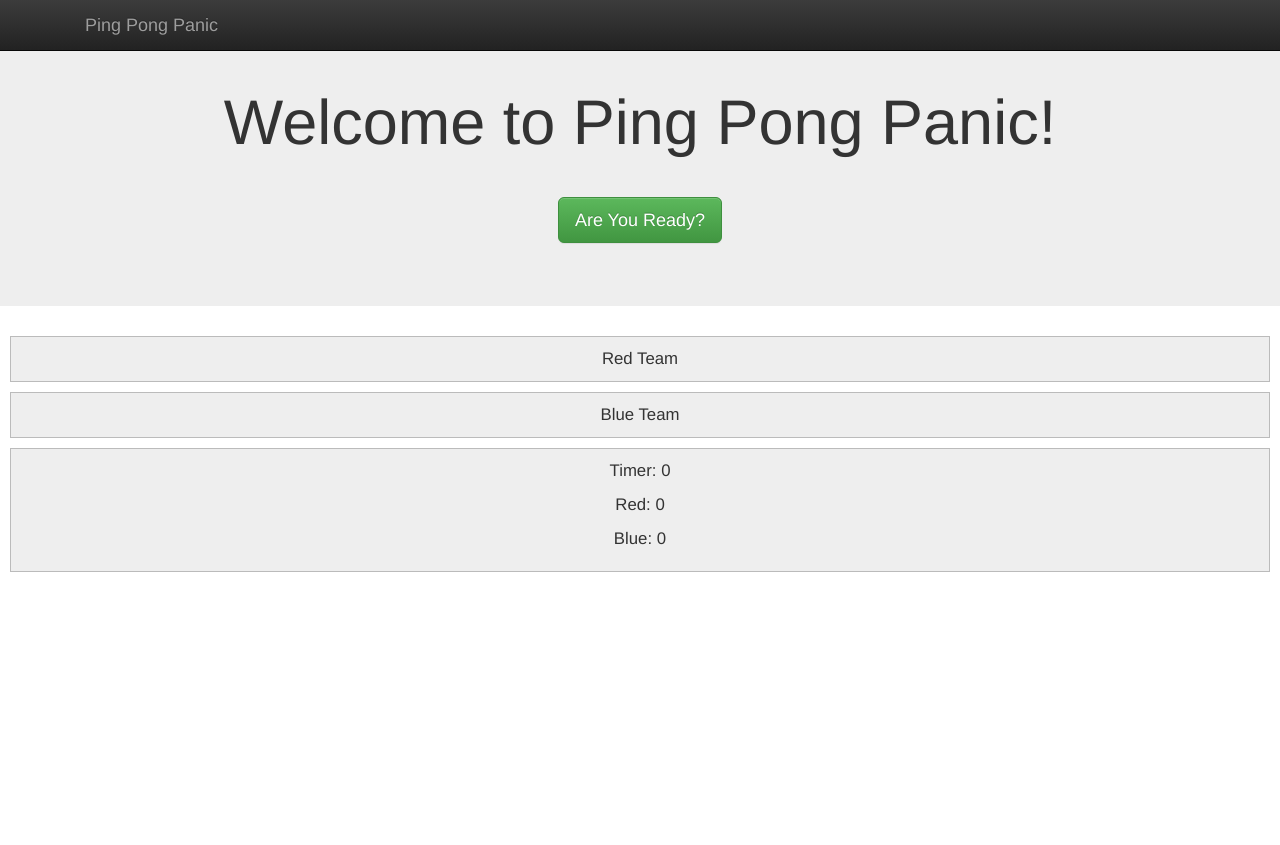
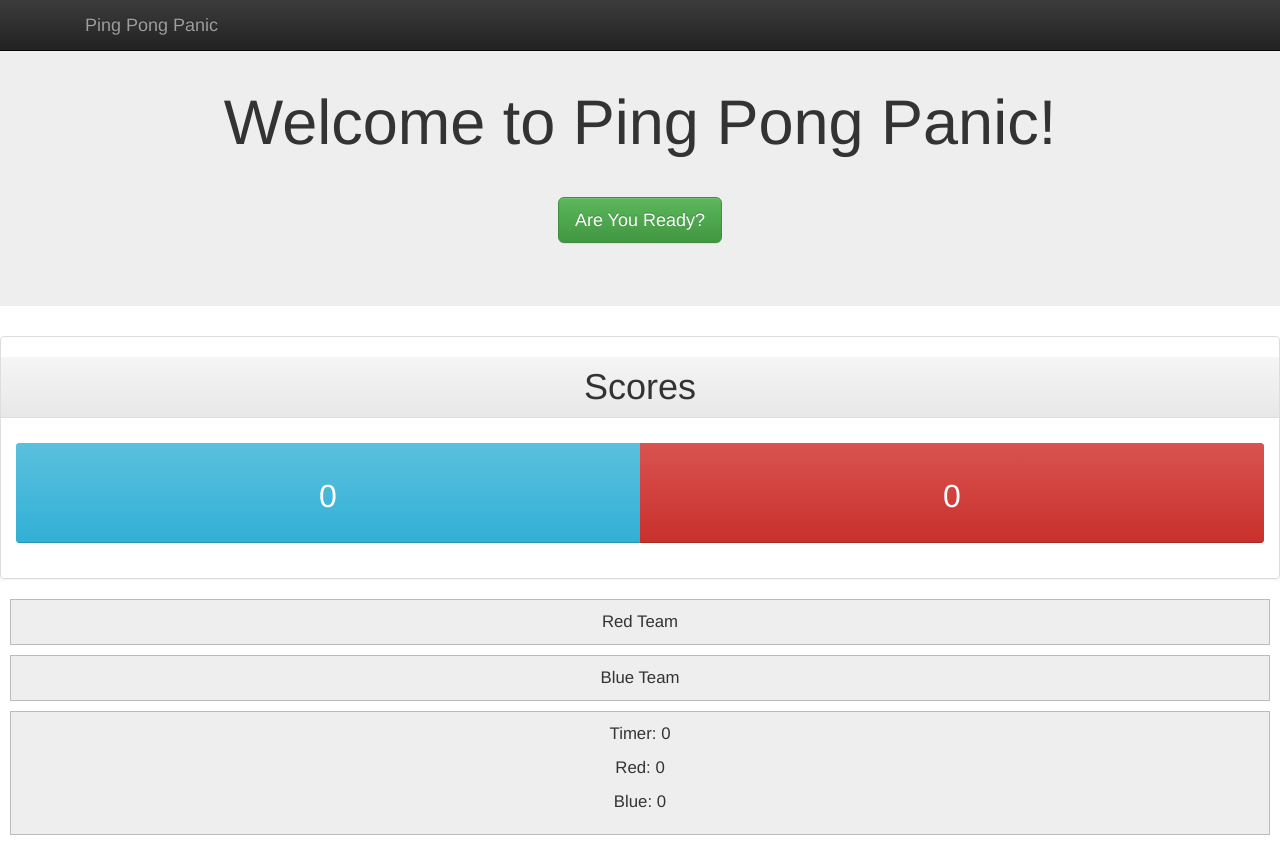
Before and after one commit to RITFIRSTRobotics/2018-scoreboard, a React (Create React App) app: page / in a window 1280 px wide. Before the commit the page ends 800 px from the top, so only its background shows below. Built offline with nearby package versions, Linux system fonts and the light colour scheme; no server answers.

Commit message:
Add hard-coded score visualizer / progress bar

```diff
--- a/src/App.css
+++ b/src/App.css
@@ -26,3 +26,12 @@
   from { transform: rotate(0deg); }
   to { transform: rotate(360deg); }
 }
+
+.large-scores.progress {
+  height: 100px;
+}
+
+.large-scores .progress-bar {
+  padding: 43px 0;
+  font-size: xx-large;
+}
--- a/src/App.js
+++ b/src/App.js
@@ -1,5 +1,5 @@
 import React, { Component } from 'react';
-import { Grid, Navbar, Jumbotron, Button, PageHeader } from 'react-bootstrap';
+import { Grid, Navbar, Jumbotron, Button, PageHeader, ProgressBar, Panel } from 'react-bootstrap';
 import axios from "axios";
 import './App.css';
 import TeamList from "./components/TeamList";
@@ -69,6 +69,15 @@ class App extends Component {
             </p>
           </Grid>
         </Jumbotron>
+        <Panel>
+          <Panel.Heading componentClass="h1">Scores</Panel.Heading>
+          <Panel.Body>
+            <ProgressBar className="large-scores">
+              <ProgressBar bsStyle="info" now={50} key={1} label={this.state.blueScore}/>
+              <ProgressBar bsStyle="danger" now={50} key={2} label={this.state.redScore}/>
+            </ProgressBar>
+          </Panel.Body>
+        </Panel>
         <TeamList teams={teams}/>
         <MatchInfo timer={this.state.timer} redScore={this.state.redScore} blueScore={this.state.blueScore}/>
       </div>
```
